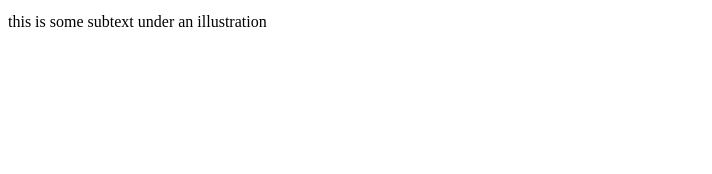
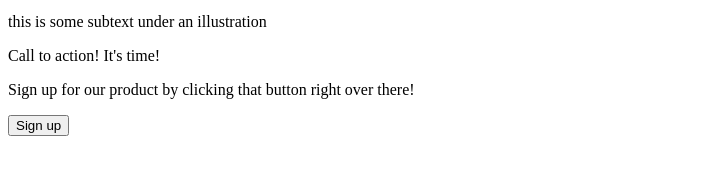
Before and after one commit to AmartyaDev007/odin-flexbox-landingPage, a plain HTML site: page landing-page/index.html in a window 1280 px wide. Shown: the part 494-668 px from the top of the page, without its empty margins (0-712 px from the left). Drawn offline with Linux system fonts and the light colour scheme.

Commit message:
Add quote section and login promotion section

```diff
--- a/landing-page/index.html
+++ b/landing-page/index.html
@@ -3,7 +3,7 @@
 <head>
     <meta charset="UTF-8">
     <meta name="viewport" content="width=device-width, initial-scale=1.0">
-    <title>Document</title>
+    <title>My awesome website</title>
     <link rel="stylesheet" href="styles.css">
 </head>
 <body>
@@ -58,5 +58,21 @@
             <p>this is some subtext under an illustration</p>
         </div>
     </div>
+
+    <div class="quote">
+        <!-- todo: add quote html -->
+    </div>
+
+    <div class="login-promote">
+        <div class="login-text">
+            <p>Call to action! It's time!</p>
+            <p>Sign up for our product by clicking that button
+                right over there!
+            </p>
+        </div>
+        <div class="login-button-botttom">
+            <button>Sign up</button>
+        </div>
+    </div>
 </body>
 </html>
```
